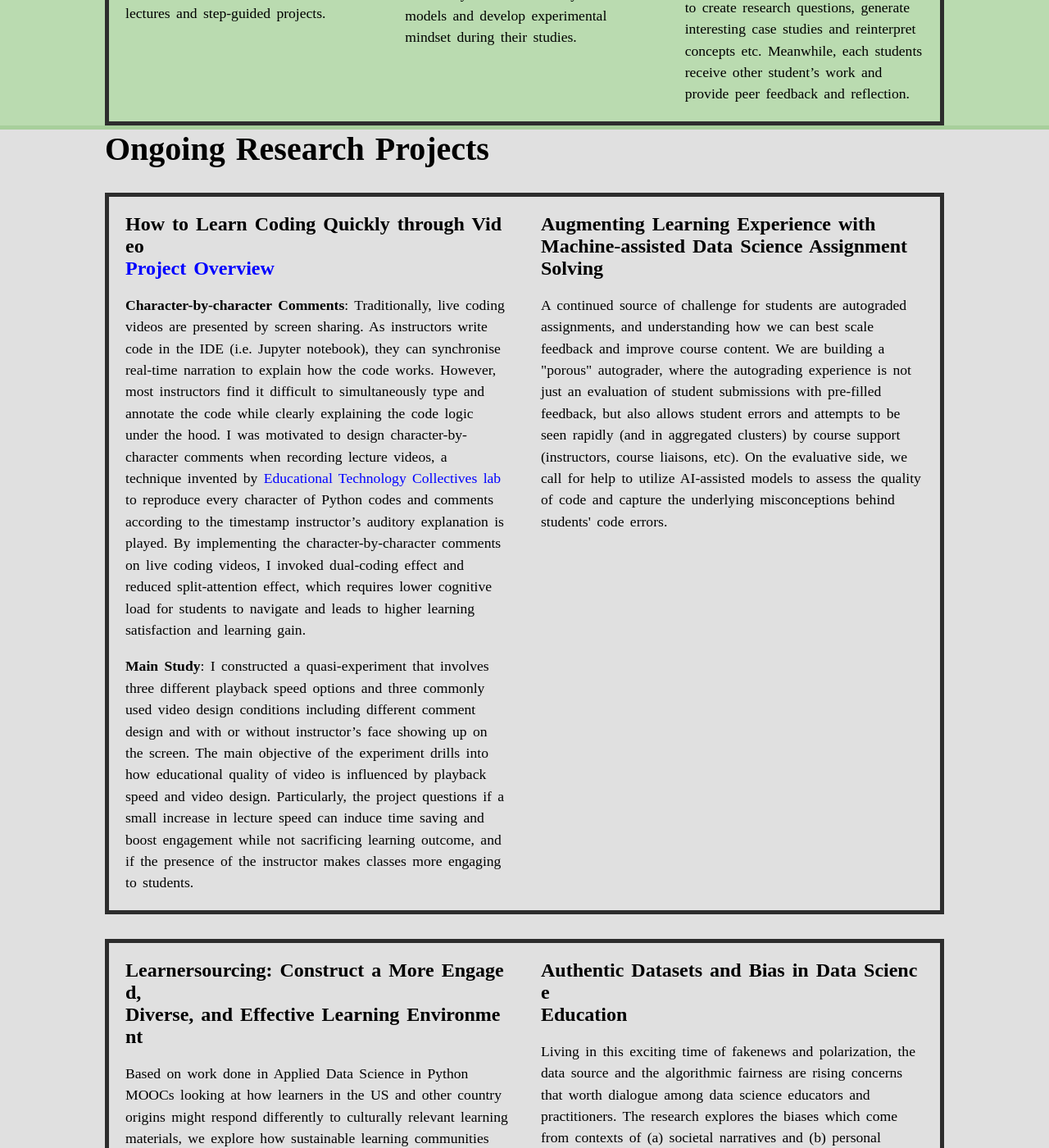
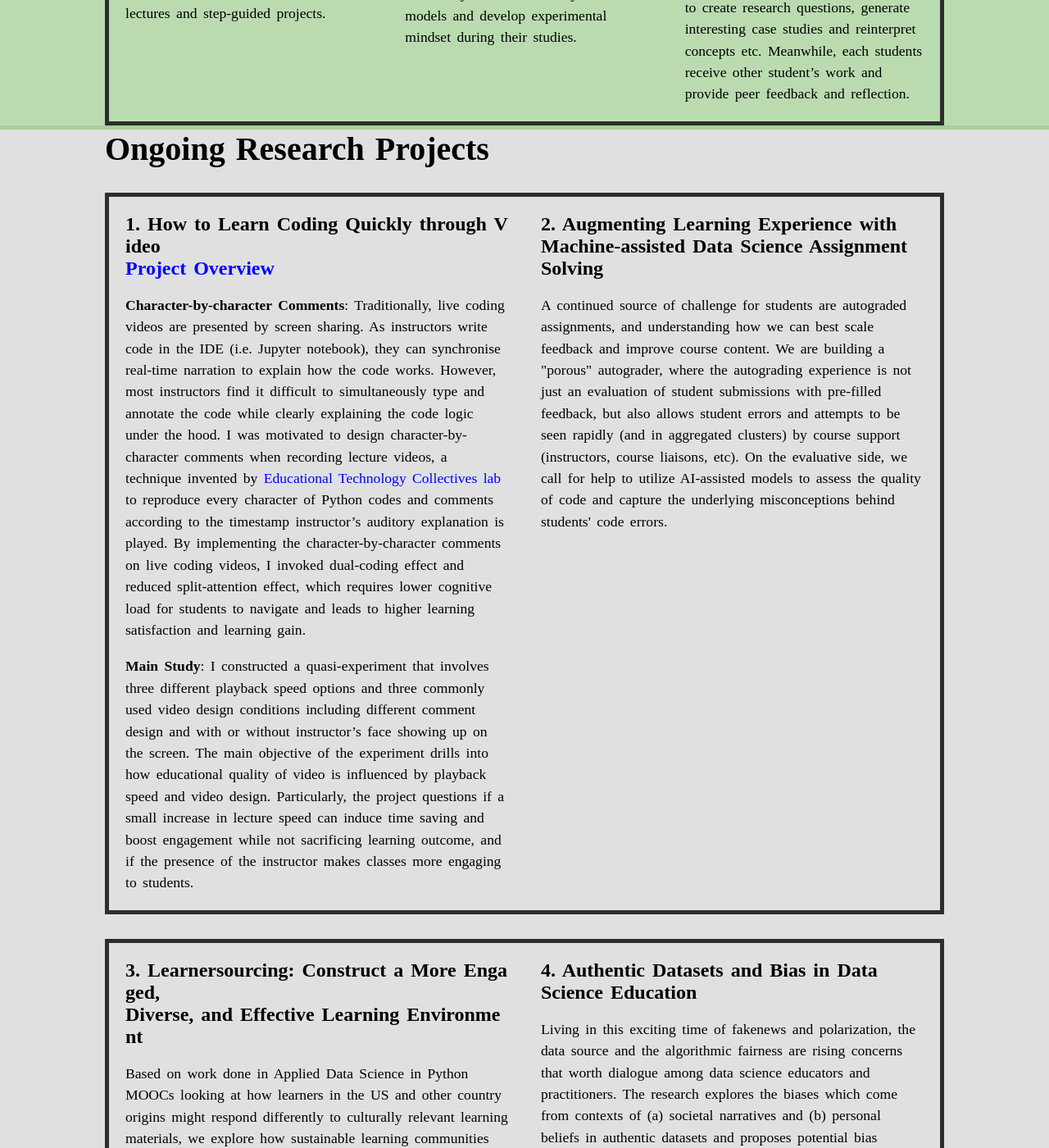
Before and after one commit to son520804/son520804.github.io, a Jekyll site: the page built from cv/index.html, in a window 1280 px wide and 1400 px high, scrolled down 1113 px. Shown: the whole window at 82% size. Built offline with Jekyll 4.4.1, drawn with Linux system fonts in a browser that asks for light colours.

```diff
--- a/cv/index.html
+++ b/cv/index.html
@@ -67,14 +67,14 @@
 			</div>
 			<div class="flex-container">
 				<div class="left-content">
-					<h5 style="font-weight:700">How to Learn Coding Quickly through Video<br> <a href="https://insonz.atlassian.net/wiki/spaces/VIP/pages/163842/Video+Instruction+Project+-+First+Page">Project Overview</a></h5>
+					<h5 style="font-weight:700">1. How to Learn Coding Quickly through Video<br> <a href="https://insonz.atlassian.net/wiki/spaces/VIP/pages/163842/Video+Instruction+Project+-+First+Page">Project Overview</a></h5>
 					<br>
 					<p><b>Character-by-character Comments</b>: Traditionally, live coding videos are presented by screen sharing. As instructors write code in the IDE (i.e. Jupyter notebook), they can synchronise real-time narration to explain how the code works. However, most instructors find it difficult to simultaneously type and annotate the code while clearly explaining the code logic under the hood. I was motivated to design character-by-character comments when recording lecture videos, a technique invented by <a href="https://edtech.labs.si.umich.edu/">Educational Technology Collectives lab</a> to reproduce every character of Python codes and comments according to the timestamp instructor’s auditory explanation is played. By implementing the character-by-character comments on live coding videos, I invoked dual-coding effect and reduced split-attention effect, which requires lower cognitive load for students to navigate and leads to higher learning satisfaction and learning gain.</p>
 					<br>
 					<p><b>Main Study</b>: I constructed a quasi-experiment that involves three different playback speed options and three commonly used video design conditions including different comment design and with or without instructor’s face showing up on the screen. The main objective of the experiment drills into how educational quality of video is influenced by playback speed and video design. Particularly, the project questions if a small increase in lecture speed can induce time saving and boost engagement while not sacrificing learning outcome, and if the presence of the instructor makes classes more engaging to students.</p>
 				</div>
 				<div class="right-content">
-					<h5 style="font-weight:700">Augmenting Learning Experience with <br> Machine-assisted Data Science Assignment Solving</h5>
+					<h5 style="font-weight:700">2. Augmenting Learning Experience with <br> Machine-assisted Data Science Assignment Solving</h5>
 					<br>
 					<p>A continued source of challenge for students are autograded assignments, and understanding how we can best scale feedback and improve course content. We are building a "porous" autograder, where the autograding experience is not just an evaluation of student submissions with pre-filled feedback, but also allows student errors and attempts to be seen rapidly (and in aggregated clusters) by course support (instructors, course liaisons, etc). On the evaluative side, we call for help to utilize AI-assisted models to assess the quality of code and capture the underlying misconceptions behind students' code errors.
 </p>
@@ -82,12 +82,12 @@
 			</div>
 			<div class="flex-container">
 				<div class="left-content">
-					<h5 style="font-weight:700">Learnersourcing: Construct a More Engaged, <br>Diverse, and Effective Learning Environment</h5>
+					<h5 style="font-weight:700">3. Learnersourcing: Construct a More Engaged, <br>Diverse, and Effective Learning Environment</h5>
 					<br>
 					<p>Based on work done in Applied Data Science in Python MOOCs looking at how learners in the US and other country origins might respond differently to culturally relevant learning materials, we explore how sustainable learning communities can be created at the intersection of the research areas of culturally relevant content, psychological sense of ownership, and learning analytics.</p>
 				</div>
 				<div class="right-content">
-					<h5 style="font-weight:700">Authentic Datasets and Bias in Data Science <br>Education</h5>
+					<h5 style="font-weight:700">4. Authentic Datasets and Bias in Data <br>Science Education</h5>
 					<br>
 					<p>Living in this exciting time of fakenews and polarization, the data source and the algorithmic fairness are rising concerns that worth dialogue among data science educators and practitioners. The research explores the biases which come from contexts of (a) societal narratives and (b) personal beliefs in authentic datasets and proposes potential bias mitigation methods that address the bias in socio-cultural settings.</p>
 					</div>
```
